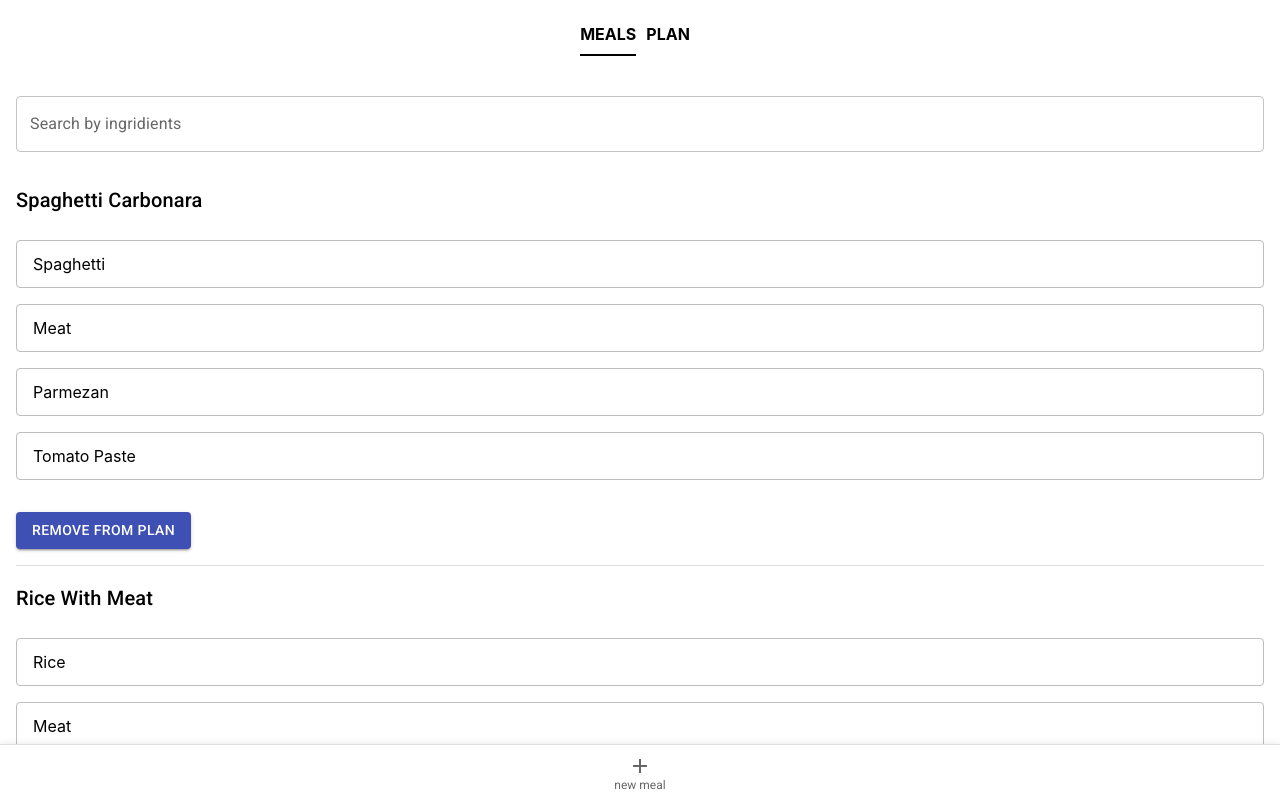
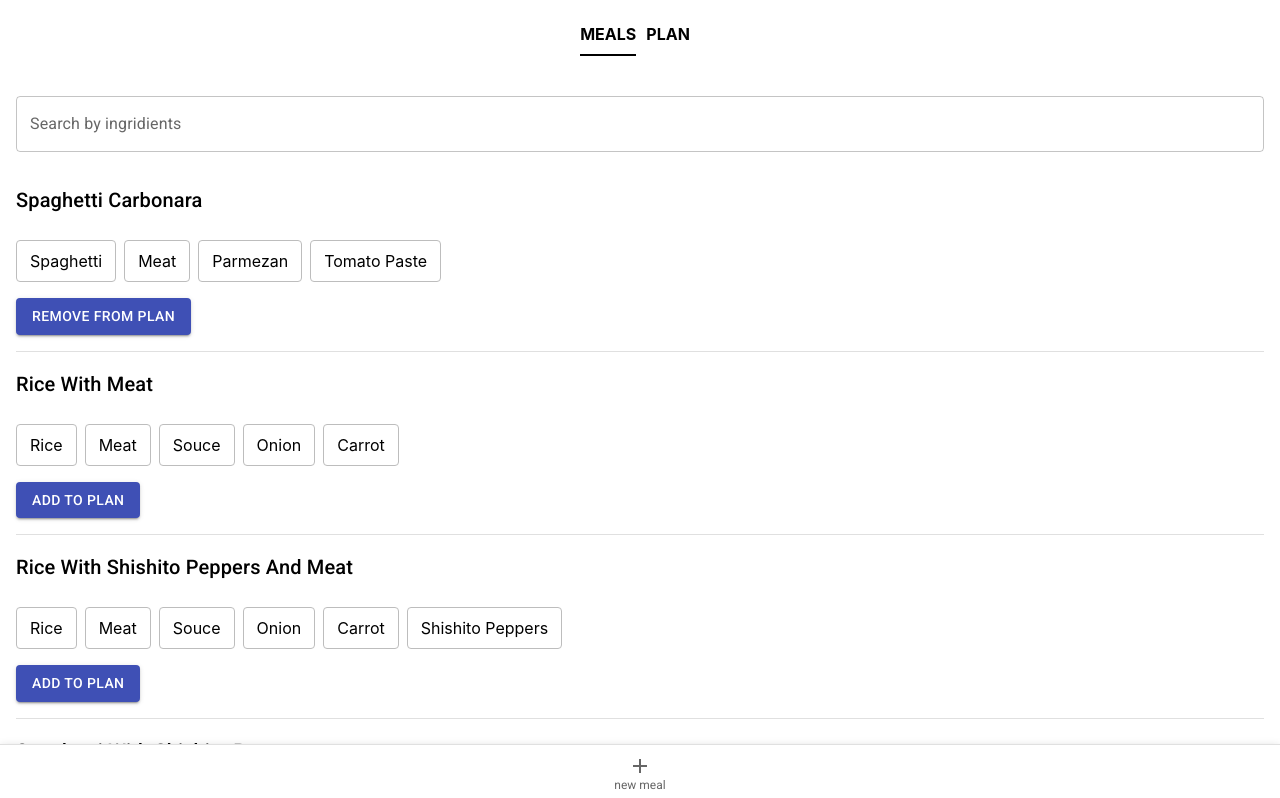
Before and after one commit to alekseevaiana/meals_planner, a React (Create React App) app: page / in a window 1280 px wide. Shown: the top 798 px of the page. Built offline with nearby package versions, Linux system fonts and the light colour scheme.

Commit message:
change ingridients layout for preview

```diff
--- /dev/null
+++ b/src/components/IngridientsPreview.js
@@ -0,0 +1,27 @@
+import { Box } from "@mui/material";
+
+export default function IngridientsPreview({ ingridients }) {
+  return (
+    <Box sx={{ pt: 2, display: "flex", flexWrap: "wrap" }}>
+      {ingridients &&
+        ingridients.map((ingridient, index) => {
+          return (
+            <Box
+              key={index}
+              sx={{
+                "text-transform": "capitalize",
+                border: 1,
+                borderColor: "grey.400",
+                borderRadius: 1,
+                p: "10px 13px",
+                mb: 1,
+                mr: 1,
+              }}
+            >
+              {ingridient}
+            </Box>
+          );
+        })}
+    </Box>
+  );
+}
--- a/src/components/MealsItem.js
+++ b/src/components/MealsItem.js
@@ -1,6 +1,7 @@
 import { Box, Button, Typography } from "@mui/material";
 import { Link } from "react-router-dom";
 import IngridientsList from "./IngridientsList";
+import IngridientsPreview from "./IngridientsPreview";
 
 export default function MealsItem({
   item,
@@ -25,7 +26,8 @@ export default function MealsItem({
           {item.name}
         </Typography>
         <Box sx={{ mb: 1 }}>
-          <IngridientsList ingridients={item.ingridients} />
+          {/* <IngridientsList ingridients={item.ingridients} /> */}
+          <IngridientsPreview ingridients={item.ingridients} />
         </Box>
       </Box>
       <Box sx={{ mb: 2 }}>
```
